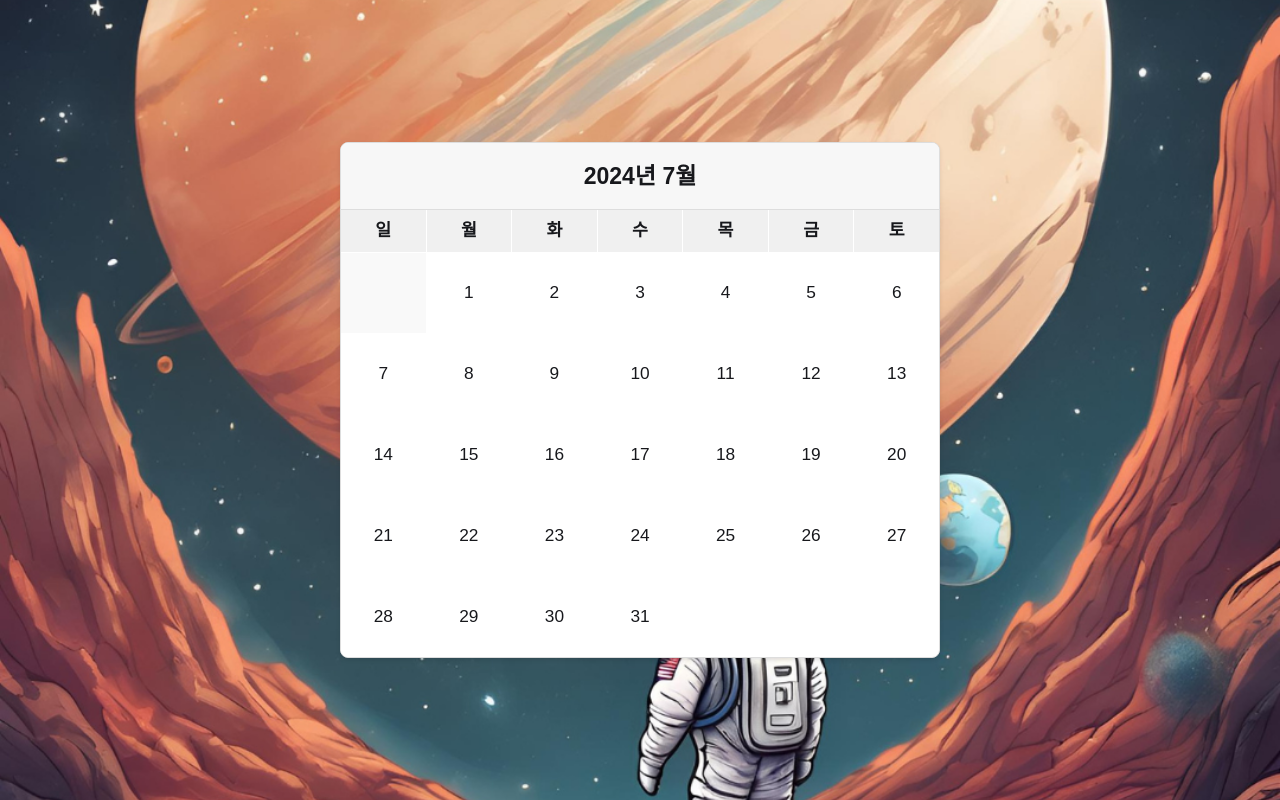
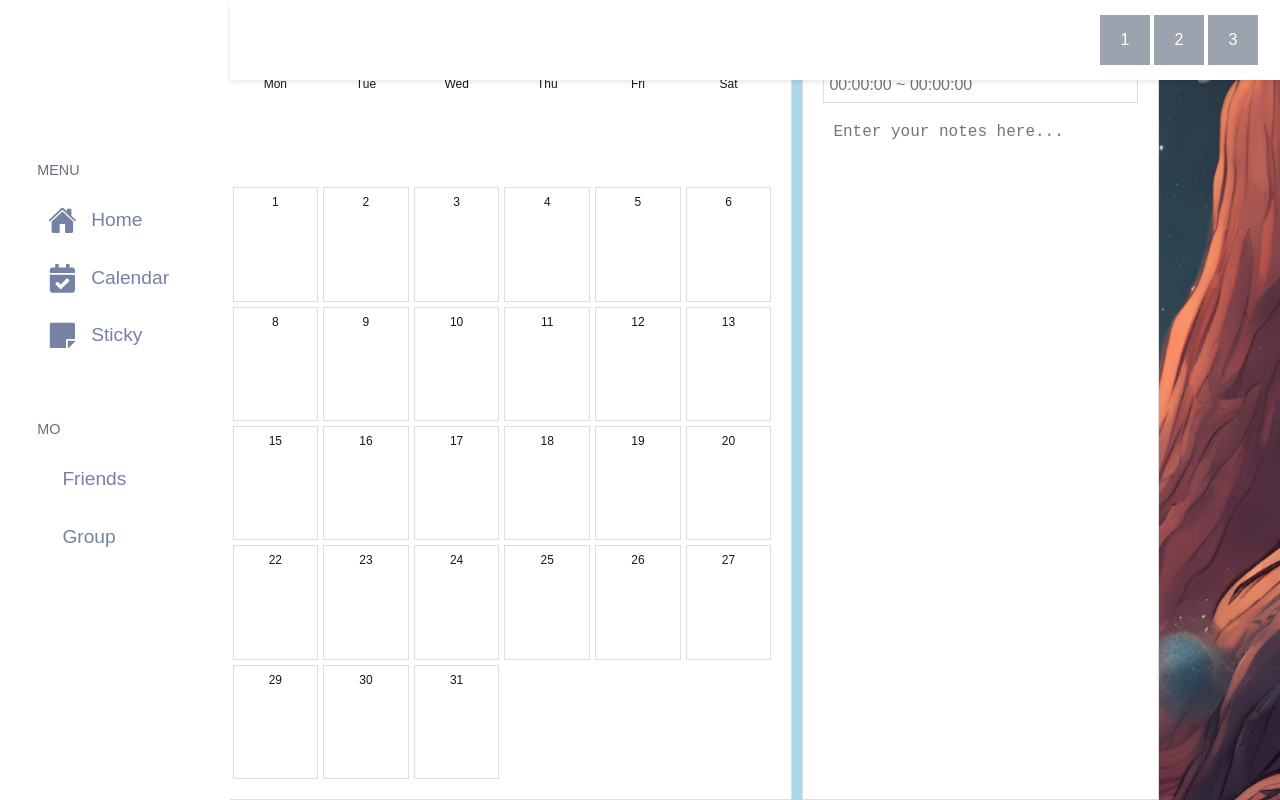
Before and after one commit to KimSnowFlower/MoToDo, a React (Create React App) app in the folder client/: page /calendar in a window 1280 px wide. Built offline with nearby package versions, Linux system fonts and the light colour scheme.

Commit message:
20240816

```diff
--- a/client/src/Components/Calendar/Calendar.css
+++ /dev/null
@@ -1,55 +0,0 @@
-.calendar {
-  width: 100%;
-  max-width: 600px;
-  margin: 0 auto;
-  border: 1px solid #ddd;
-  border-radius: 8px;
-  overflow: hidden;
-  box-shadow: 0 2px 4px rgba(0, 0, 0, 0.1);
-  background-color: white;
-  z-index: 2;
-}
-
-.calendar-header {
-  background-color: #f7f7f7;
-  padding: 16px;
-  text-align: center;
-  font-size: 1.2em;
-  font-weight: bold;
-  border-bottom: 1px solid #ddd;
-}
-
-.calendar-grid {
-  display: grid;
-  grid-template-columns: repeat(7, 1fr);
-  gap: 1px;
-}
-
-.calendar-day-name, .calendar-day {
-  background-color: #fff;
-  padding: 8px;
-  text-align: center;
-  font-size: 0.9em;
-}
-
-.calendar-day-name {
-  background-color: #f0f0f0;
-  font-weight: bold;
-}
-
-.calendar-day {
-  min-height: 80px;
-  display: flex;
-  align-items: center;
-  justify-content: center;
-  cursor: pointer;
-  transition: background-color 0.3s;
-}
-
-.calendar-day.selected {
-  background-color: #add8e6;
-}
-
-.calendar-day.empty {
-  background-color: #f9f9f9;
-}
--- a/client/src/Components/Calendar/Calendar.jsx
+++ b/client/src/Components/Calendar/Calendar.jsx
@@ -1,30 +1,55 @@
 import React, { useState } from 'react';
-import './Calendar.css';
+import MenuBar from '../MenuBar/MenuBar';
+import OptionBar from '../OptionBar/OptionBar';
+import styles from './Calender.module.css'; // CSS 모듈로 변경
 
 const Calendar = () => {
   const currentDate = new Date();
-  const currentYear = currentDate.getFullYear();
-  const currentMonth = currentDate.getMonth();
+  const [currentYear, setCurrentYear] = useState(currentDate.getFullYear());
+  const [currentMonth, setCurrentMonth] = useState(currentDate.getMonth());
+  const [selectedDate, setSelectedDate] = useState(null);
+  const [isMenuExpanded, setIsMenuExpanded] = useState(true);
 
+  const daysInWeek = ['Sun', 'Mon', 'Tue', 'Wed', 'Thu', 'Fri', 'Sat'];
   const firstDayOfMonth = new Date(currentYear, currentMonth, 1).getDay();
   const daysInMonth = new Date(currentYear, currentMonth + 1, 0).getDate();
 
-  const [selectedDate, setSelectedDate] = useState(null);
+  const handleDateClick = (day) => {
+    setSelectedDate(new Date(currentYear, currentMonth, day));
+  };
 
-  const handleDateClick = (day) => {
-    setSelectedDate(day);
+  const handlePrevMonth = () => {
+    if (currentMonth === 0) {
+      setCurrentYear(prevYear => prevYear - 1);
+      setCurrentMonth(11);
+    } else {
+      setCurrentMonth(prevMonth => prevMonth - 1);
+    }
+  };
+
+  const handleNextMonth = () => {
+    if (currentMonth === 11) {
+      setCurrentYear(prevYear => prevYear + 1);
+      setCurrentMonth(0);
+    } else {
+      setCurrentMonth(prevMonth => prevMonth + 1);
+    }
+  };
+
+  const toggleMenu = () => {
+    setIsMenuExpanded(prev => !prev);
   };
 
   const days = [];
   for (let i = 0; i < firstDayOfMonth; i++) {
-    days.push(<div key={`empty-${i}`} className="calendar-day empty"></div>);
+    days.push(<div key={`empty-${i}`} className={styles.calendarDayEmpty}></div>);
   }
 
   for (let day = 1; day <= daysInMonth; day++) {
     days.push(
       <div
         key={day}
-        className={`calendar-day ${selectedDate === day ? 'selected' : ''}`}
+        className={`${styles.calendarDay} ${selectedDate?.getDate() === day ? styles.selected : ''}`}
         onClick={() => handleDateClick(day)}
       >
         {day}
@@ -33,19 +58,31 @@ const Calendar = () => {
   }
 
   return (
-    <div className="calendar">
-      <div className="calendar-header">
-        <div>{`${currentYear}년 ${currentMonth + 1}월`}</div>
+    <div className={`${styles.calendarPage} ${isMenuExpanded ? styles.expanded : styles.collapsed}`}>
+      <MenuBar isExpanded={isMenuExpanded} onToggleMenu={toggleMenu} />
+      <OptionBar />
+      <div className={styles.calendarContainer}>
+        <div className={styles.calendarHeader}>
+          <button onClick={handlePrevMonth}>&lt;</button>
+          <div>{`${currentYear}년 ${currentMonth + 1}월`}</div>
+          <button onClick={handleNextMonth}>&gt;</button>
+          <div className={styles.selectedDate}>
+            {selectedDate ? `Selected: ${selectedDate.toLocaleDateString()}` : 'No date selected'}
+          </div>
+        </div>
+        <div className={styles.calendarGrid}>
+          {daysInWeek.map((dayName, index) => (
+            <div key={index} className={styles.calendarDayName}>
+              {dayName}
+            </div>
+          ))}
+          {days}
+        </div>
       </div>
-      <div className="calendar-grid">
-        <div className="calendar-day-name">일</div>
-        <div className="calendar-day-name">월</div>
-        <div className="calendar-day-name">화</div>
-        <div className="calendar-day-name">수</div>
-        <div className="calendar-day-name">목</div>
-        <div className="calendar-day-name">금</div>
-        <div className="calendar-day-name">토</div>
-        {days}
+      <div className={styles.textField}>
+        <input type="text" placeholder="Title" className={styles.textFieldTitle} />
+        <input type="text" placeholder="00:00:00 ~ 00:00:00" className={styles.textFieldTime} />
+        <textarea placeholder="Enter your notes here..." className={styles.textArea}></textarea>
       </div>
     </div>
   );
--- /dev/null
+++ b/client/src/Components/Calendar/Calender.module.css
@@ -0,0 +1,98 @@
+.calendarPage {
+    display: flex;
+    height: 100vh;
+    background-color: #add8e6;
+  }
+
+  .calendarContainer {
+    flex: 2;
+    background-color: white;
+    padding: 20px;
+    border: 1px solid #ddd;
+    margin-right: 10px;
+    display: flex;
+    flex-direction: column;
+  }
+
+  .textField {
+    flex: 1;
+    padding: 20px;
+    border: 1px solid #ddd;
+    background-color: white;
+    overflow-x: scroll;
+  }
+
+  .textFieldTitle {
+    width: 100%;
+    margin-bottom: 10px;
+    padding: 5px;
+    font-size: 16px;
+    border: 1px solid #ddd;
+  }
+
+  .textFieldTime {
+    width: 100%;
+    margin-bottom: 10px;
+    padding: 5px;
+    font-size: 16px;
+    border: 1px solid #ddd;
+  }
+
+  .textArea {
+    width: 100%;
+    height: 300px;
+    resize: none;
+    padding: 10px;
+    font-size: 16px;
+    border: none;
+    outline: none;
+    box-sizing: border-box;
+  }
+
+  .calendarHeader {
+    display: flex;
+    justify-content: space-between;
+    align-items: center;
+    margin-bottom: 20px;
+  }
+
+  .calendarHeader button {
+    background: none;
+    border: none;
+    cursor: pointer;
+    font-size: 18px;
+  }
+
+  .selectedDate {
+    font-size: 14px;
+    color: #333;
+  }
+
+  .calendarGrid {
+    display: grid;
+    grid-template-columns: repeat(7, 1fr);
+    gap: 5px;
+    flex-grow: 1;
+  }
+
+  .calendarDayName,
+  .calendarDay {
+    padding: 5px;
+    text-align: center;
+    font-size: 12px;
+  }
+
+  .calendarDay.selected {
+    background-color: #007bff;
+    color: white;
+  }
+
+  .calendarDayEmpty {
+    background-color: transparent;
+  }
+
+  .calendarDay {
+    background-color: white;
+    border: 1px solid #ddd;
+    cursor: pointer;
+  }
```
